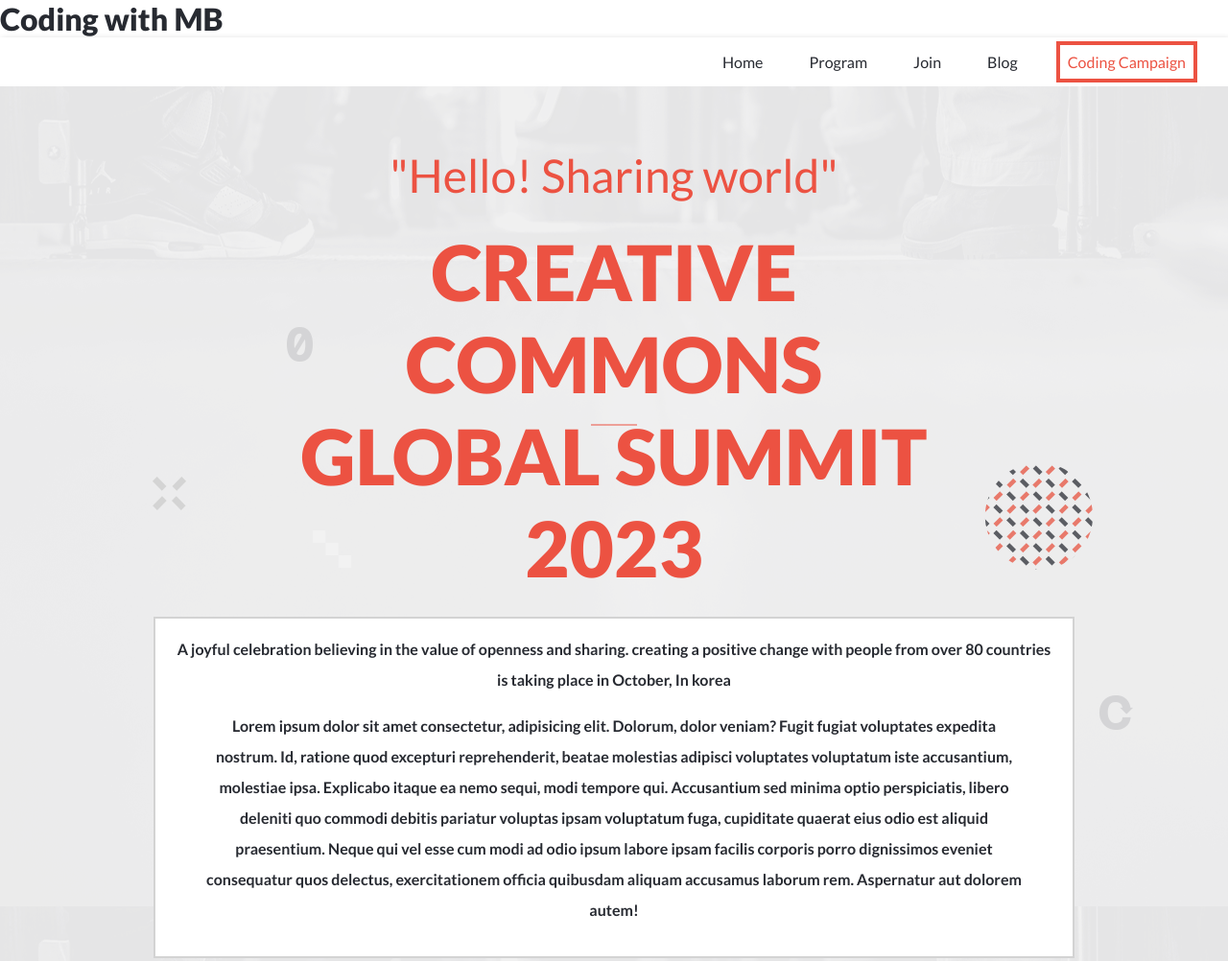
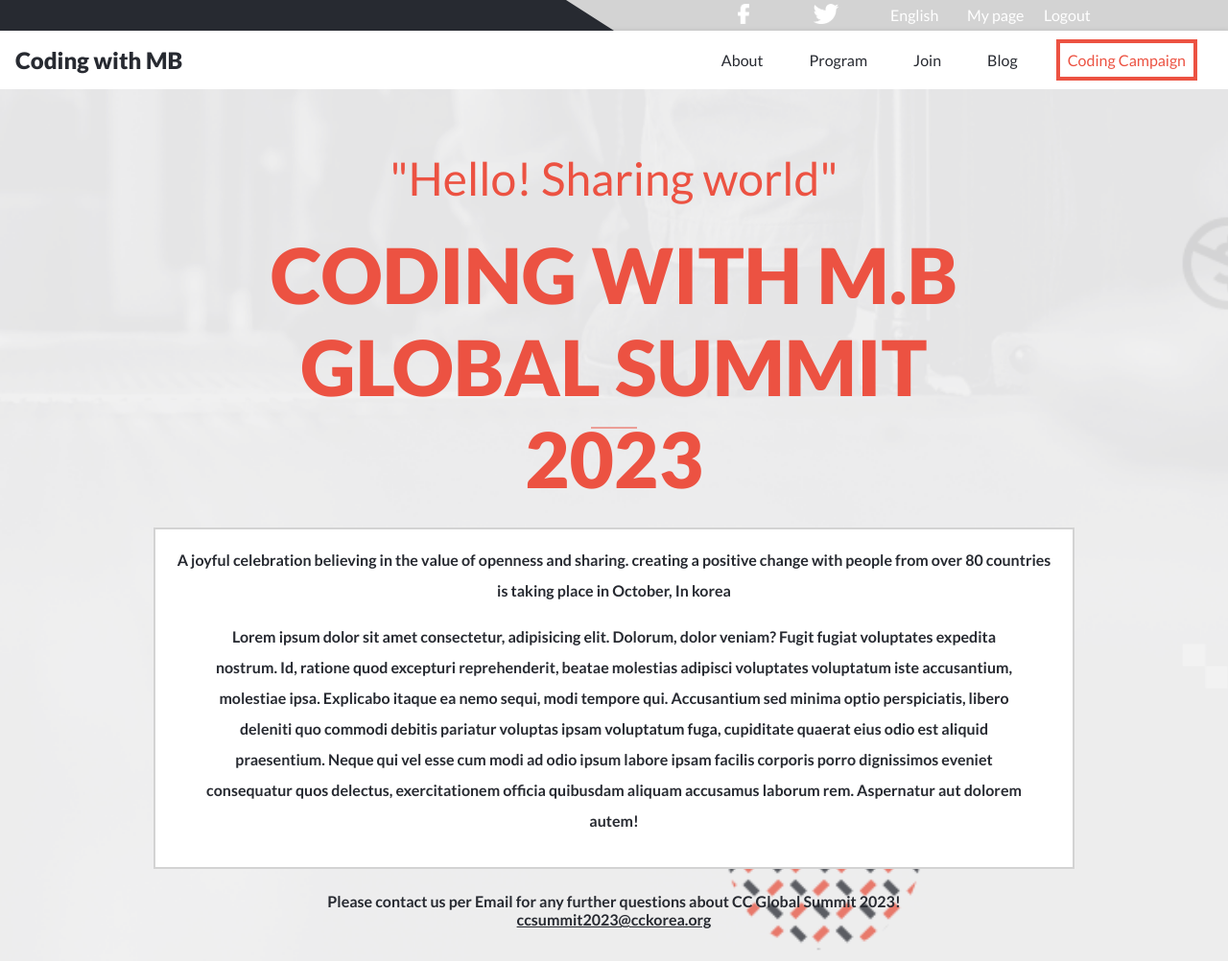
Before and after one commit to muhammedb8826/E-Learning-Project, a website: page about.html in a window 1280 px wide. Shown: the top 1002 px of the page at 96% size. Drawn offline with Linux system fonts and the light colour scheme.

Commit message:
Put logo inside nav

```diff
--- a/about.html
+++ b/about.html
@@ -11,16 +11,28 @@
   </head>
   <body>
     <header>
-      <div class="logo">Coding with MB</div>
+      <div class="ads-container">
+        <div class="ad-1"></div>
+        <div class="ad-2">
+          <div class="ad-2-content">
+            <span><a href="#"><img src="./images/facebook-icon.png" alt="facebook-icon"></a></span>
+            <span><a href="#"><img id="twitter" src="./images/twitter-icon.png" alt="twitter-icon"></a></span>
+            <span><a href="#">English</a></span>
+            <span><a href="#">My page</a></span>
+            <span><a href="#">Logout</a></span>
+          </div>
+        </div>
+      </div>
       <div class="mobile-menu-bg"></div>
-      <div class="hamburger-menu">
+      <div class="hamburger-menu" id="hamburgerMenu">
         <div class="bar1"></div>
         <div class="bar2"></div>
         <div class="bar3"></div>
       </div>
       <nav id="nav">
+        <div class="logo"><a href="/">Coding with MB</a></div>
         <ul class="menu">
-          <li><a href="index.html">Home</a></li>
+          <li><a href="about.html">About</a></li>
           <li><a href="#program">Program</a></li>
           <li><a href="#">Join</a></li>
           <li><a href="#">Blog</a></li>
@@ -31,7 +43,7 @@
     <main class="main">
       <section class="title-and-description">
         <h1 class="main-title">"Hello! Sharing world"</h1>
-        <div class="hero-title">CREATIVE COMMONS GLOBAL SUMMIT 2023</div>
+        <div class="hero-title">CODING WITH M.B GLOBAL SUMMIT 2023</div>
         <div class="description-text">
           A joyful celebration believing in the value of openness and sharing.
           creating a positive change with people from over 80 countries is
@@ -107,7 +119,7 @@
       </ul>
     </section>
       <div class="logo-and-description">
-        <div class="logo">Coding with MB</div>
+        <div class="logo"><a href="/">Coding with MB</a></div>
         <div class="description">
           <p>2015 Creative Common Korea Some Rights Reserved</p>
           <p id="desktop">Lorem ipsum dolor sit amet consectetur adipisicing elit. Magnam, est! Ea, provident adipisci cum odit voluptas quam magni deleniti asperiores quaerat, non dolorum quisquam incidunt tempore modi. Mollitia, voluptatem consequatur!</p>
--- a/scripts/menu.js
+++ b/scripts/menu.js
@@ -1,5 +1,5 @@
 const body = document.getElementsByTagName('BODY')[0];
-const hamburgerMenu = document.querySelector('.hamburger-menu');
+const hamburgerMenu = document.getElementById('hamburgerMenu');
 const nav = document.getElementById('nav');
 const mobileMenuBg = document.querySelector('.mobile-menu-bg');
 hamburgerMenu.addEventListener('click', () => {
--- a/styles/about.css
+++ b/styles/about.css
@@ -26,7 +26,7 @@
 .title-and-description .hero-title::after {
   content: "";
   position: absolute;
-  top: 8rem;
+  top: 5rem;
   left: 50%;
   width: 3rem;
   height: 1px;
@@ -81,7 +81,7 @@
 .main-program-title::after {
   content: "";
   position: absolute;
-  top: 6rem;
+  top: 4rem;
   left: 50%;
   width: 3rem;
   height: 1px;
--- a/styles/style.css
+++ b/styles/style.css
@@ -24,18 +24,8 @@
   overflow: hidden;
 }
 
-.logo {
-  font-size: 1.2rem;
-  color: var(--main-color-black);
-  font-weight: 900;
-}
-
 .header {
   position: relative;
-}
-
-header .logo {
-  display: none;
 }
 
 nav {
@@ -52,6 +42,10 @@
   align-items: center;
   z-index: 1;
   height: 100vh;
+}
+
+nav.change .logo {
+  display: none;
 }
 
 .change ul {
@@ -152,7 +146,12 @@
   justify-content: center;
   align-items: center;
   width: 100%;
+  gap: 1rem;
   background-image: url(../images/bg-desktop.png);
+  background-position: center;
+  background-size: cover;
+  background-repeat: no-repeat;
+  object-fit: contain;
 }
 
 .title-and-description {
@@ -493,14 +492,6 @@
     width: 40%;
   }
 
-  .logo {
-    font-size: 2rem;
-  }
-
-  header .logo {
-    display: block;
-  }
-
   .hamburger-menu {
     display: none;
   }
@@ -527,8 +518,17 @@
     width: 100%;
   }
 
+  nav .logo {
+    font-size: 1.5rem;
+    font-weight: 900;
+  }
+
+  nav .logo a {
+    text-decoration: none;
+    color: var(--main-color-black);
+  }
+
   nav ul {
-    margin-left: auto;
     display: flex;
   }
 
```
Also changed, not shown: index.html (+6 -7 lines).
